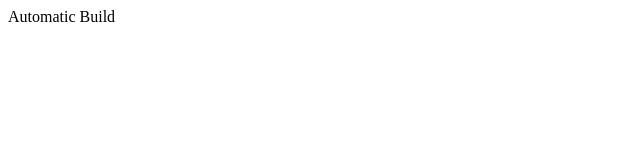
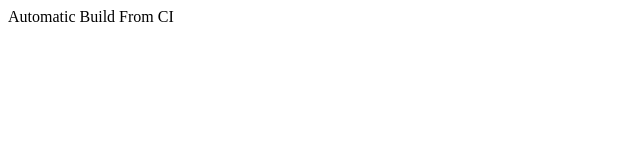
Before and after one commit to atishukla/simple-app, a plain HTML site: page index.html in a window 1280 px wide. Shown: the full height of the page, 0-640 px from the left. Drawn offline with Linux system fonts and the light colour scheme.

```diff
--- a/index.html
+++ b/index.html
@@ -1,5 +1,5 @@
 <!DOCTYPE html>
 <title>Atishay Sample App</title>
 <body>
-  Automatic Build
+  Automatic Build From CI
 </body>
```
Also changed, not shown: 1 other file.
